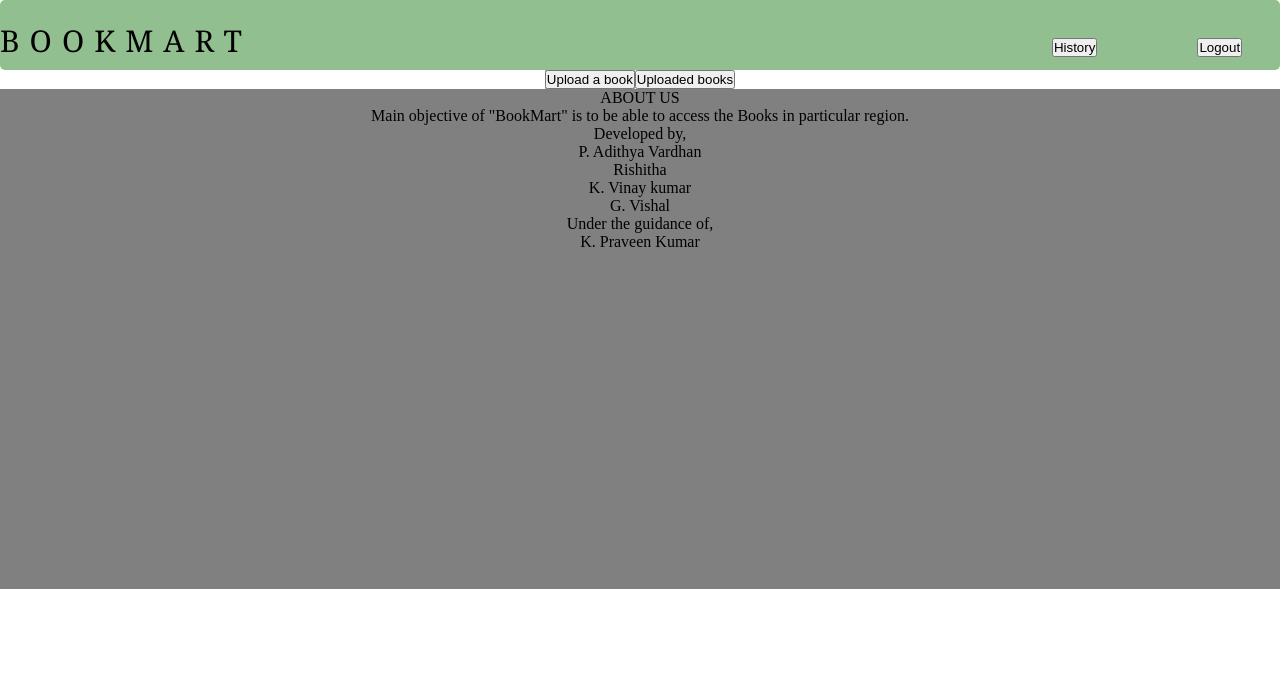
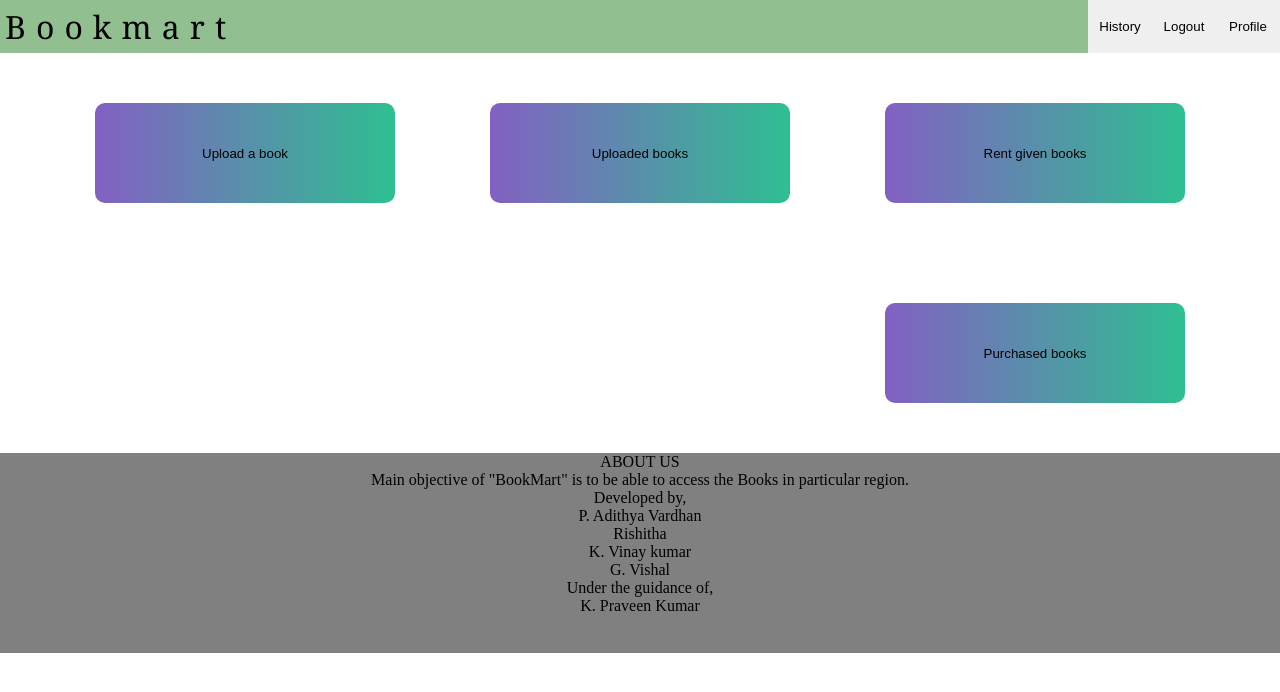
Before and after one commit to adi-1806/BookMart, a Django app: page /BookstoreHome in a window 1280 px wide. Shown: the top 692 px of the page. Run offline with Django 3.2, Linux system fonts and the light colour scheme; the visitor is signed in with stand-in values (Sample User, id 1).

Commit message:
storehome updated

```diff
--- a/Book/static/Book/bookstorehome-style.css
+++ b/Book/static/Book/bookstorehome-style.css
@@ -2,35 +2,55 @@
     margin:0;
     padding:0;
 }
+
 .navi{
-    height: 50px;
     background-color: #92bf8f;
+    overflow: hidden;
     text-align: center;
+    display: flex;
+}
+.navi h1 {
+    text-align: left;
     letter-spacing: 10px;
-    border-radius: 5px;
-    font-size: 30px;
     font-weight:500;
     font-family:Georgia, 'Times New Roman', Times, serif;
-    padding-top: 20px;
-    display: flex;
+    padding: 5px;
 }
-.navi .history button {
-    margin-left: 800px;
+.logo {
+    flex-grow: 100;
 }
-.navi .logout button {
-    margin-left: 100px;
+.navi button {
+    float: right;
+    color: black;
+    border: transparent;
+    flex-basis: 5%;
+}
+.navi button:hover {
+    background-color: #006449;
+    color: beige;
 }
 .librarian-books {
     display: flex;
-    margin-left: 0;
-    margin-right: 0;
-    justify-content: center;
+    justify-content: space-evenly;
+    width: 100%;
 }
-.box-1 {
-    background-color: #92bf8f;
+.box-1 button {
+    border: transparent;
+    background-color: #8360c3; /* For browsers that do not support gradients */
+    background-image: linear-gradient(to right, #8360c3, #2ebf91);
+    height: 100px;
+    width: 300px;
+    display: inline-block;
+    margin-top: 50px;
+    margin-bottom: 50px;
+    border-radius: 10px;
+}
+.librarian-books button:hover {
+   color: beige;
+   font-size: large;
 }
 .footer{
     text-align: center;
     background-color: grey;
-    height:500px;
+    height:200px;
 }
--- a/Book/templates/Book/Bookstorehome.html
+++ b/Book/templates/Book/Bookstorehome.html
@@ -11,21 +11,21 @@
 <body>
     <form method="POST">
         {% csrf_token %}
-    <div class="navi">
-        BOOKMART
-        <div class="history"><button type="button">History</button></div>
-        <div class="logout"><button type="button">Logout</button></div>
-    </div>
+        <div class="navi">
+            <div class="logo"><h1> Bookmart</h1></div>
+            <button type='button' onclick="">History</button>
+            <button type='button' onclick="location.href='homepage.html'">Logout</button>
+            <button type='button' onclick="">Profile</button>
+        </div>
     <div class="options">
         <div class="librarian-books">
-            <div class="box-1">
-                <button type="button" onclick="location.href='uploadbook.html'">Upload a book</button>
-            </div>
-            <div class="box-2">
-                <button type="button" onclick="location.href='librarian-uploadedbooks.html'">Uploaded books</button>
-            </div>
+            <div class="box-1"><button type="button" onclick="location.href='uploadbook.html'">Upload a book</button></div>
+            <div class="box-1"><button type="button" onclick="location.href='librarian-uploadedbooks.html'">Uploaded books</button></div>
+            <div class="box-1"><button type="button" onclick="location.href='librarian-rent-given-books.html'">Rent given books</button>
+            <div class="box-1"><button type="button" onclick="location.href='librarian-rent-given-books.html'">Purchased books</button></div>
         </div>
     </div>
+
     <div class="footer">
         <div class="title">
             ABOUT US
```
